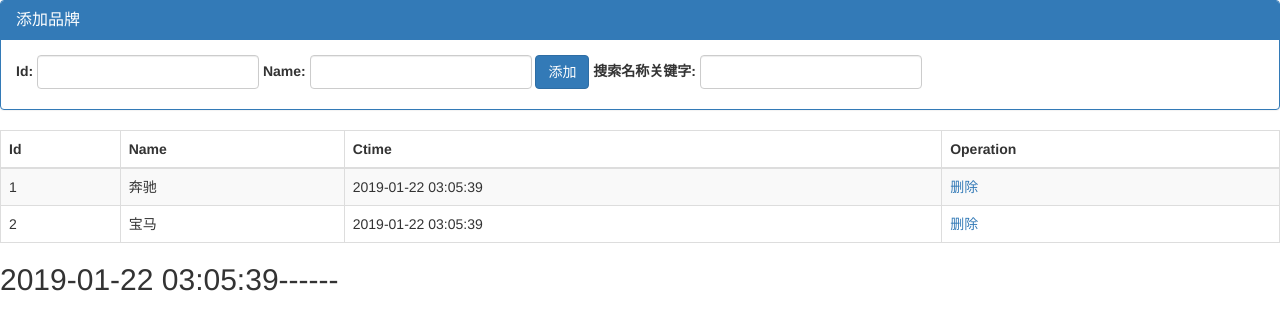
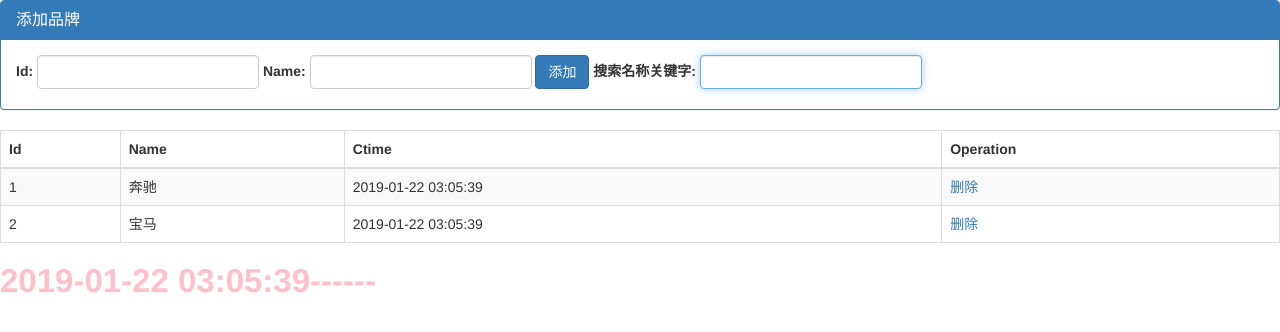
Before and after one commit to linglingxx/vue-study, a plain HTML site: page first/练习--列表.html in a window 1280 px wide. Drawn offline with nearby package versions, Linux system fonts and the light colour scheme.

Commit message:
在练习里面加了自定义指令的练习

```diff
--- a/first/练习--列表.html
+++ b/first/练习--列表.html
@@ -1,5 +1,6 @@
 <!DOCTYPE html>
 <html lang="en">
+
 <head>
     <meta charset="UTF-8">
     <meta name="viewport" content="width=device-width, initial-scale=1.0">
@@ -8,6 +9,7 @@
     <script src="./lib/vue-2.5.22.js"></script>
     <link rel="stylesheet" href="./lib/bootstrap.min.css">
 </head>
+
 <body>
     <div id="app">
 
@@ -23,14 +25,15 @@
 
                 <label>
                     Name:
-                        <input type="text" class="form-control" v-model="name" @keyup.f2="add">
+                    <input type="text" class="form-control" v-model="name" @keyup.f2="add" v-color>
                 </label>
 
                 <input type="button" class="btn btn-primary" value="添加" @click="add">
 
                 <label>
                     搜索名称关键字:
-                        <input type="text" class="form-control" v-model="keywords">
+                    <!-- Vue中所有指令, 在调用的时候, 都以 v- 开头 -->
+                    <input type="text" class="form-control" v-model="keywords" v-focus v-color="'green'">
                 </label>
             </div>
         </div>
@@ -58,12 +61,11 @@
     </div>
 
     <div id="app2">
-        <h2>{{ dt | dateFormat }}</h2>
+        <h2 v-color="'pink'" v-fontweight="900" v-fontsize="33">{{ dt | dateFormat }}</h2>
     </div>
 
     <script src="./lib/moment.js"></script>
     <script>
-
         /*  Vue.filter('dateFormat', (dateStr, pattern="") => {
             let dt = new Date(dateStr)
             let y = dt.getFullYear()
@@ -80,12 +82,46 @@
             }
         }) */
         // 全局过滤器就是所有vm实例共享的
-        Vue.filter('dateFormat', (dateStr, pattern ='YYYY-MM-DD HH:mm:ss') => {
+        Vue.filter('dateFormat', (dateStr, pattern = 'YYYY-MM-DD HH:mm:ss') => {
             return moment(dateStr).format(pattern)
         })
 
         // 自定义全局按键修饰符
         Vue.config.keyCodes.f2 = 113
+
+        // 使用Vue.directive() 定义全局的指令
+        // 其中: 参数1: 指令的名称, 在定义的时候,指令的名称前面,不需要加 v- 前缀; 但是在调用的时候,必须在指令名称前面加上 v- 前缀来进行调用
+        // 参数2: 是一个对象, 这个对象身上, 有一些指令相关的函数, 这些函数可以在特定的阶段, 执行相关的操作
+        Vue.directive('focus', {
+            bind: function (el) { // 每当指令绑定到元素上时,会立即执行这个bind函数, 只执行一次
+                // 在每个函数中,第一个参数永远是 el , 表示被绑定了指令的那个元素,这个 el 元素, 是一个原生的JS对象
+                // 在元素刚绑定了指令的时候,还没有插入到 DOM 中去, 这时调用focus方法没有作用, 一个元素只有插入DOM之后才能获取焦点
+            },
+            inserted: function (el) { // inseted 表示元素插入到 DOM 中的时候, 会执行 inseted 函数 触发一次
+                el.focus()
+                // 和JS行为有关的要放到 inseted 中,否则不生效
+
+            },
+            updated: function () { // 当 VNode 更新的时候,会执行 updated, 可能会触发多次
+
+            }
+        })
+
+        // 自定义一个设置字体颜色的指令
+        // 样式只要通过指令绑定给了元素,不管这个元素有没有被插入到页面中去,这个元素肯定有了一个内联样式
+        Vue.directive('color', {
+            bind: function (el, binding) {
+                // 和样式相关的,一般都可以在bind执行
+                // el.style.color = 'red'
+                console.log(binding.name)
+                console.log(binding.value)
+                console.log(binding.expression)
+
+                el.style.color = binding.value
+
+            }
+        })
+
 
         let vm = new Vue({
             el: '#app',
@@ -93,9 +129,16 @@
                 id: '',
                 name: '',
                 keywords: '',
-                list: [
-                    {id: 1, name: '奔驰', ctime: new Date() },
-                    {id: 2, name: '宝马', ctime: new Date() }
+                list: [{
+                        id: 1,
+                        name: '奔驰',
+                        ctime: new Date()
+                    },
+                    {
+                        id: 2,
+                        name: '宝马',
+                        ctime: new Date()
+                    }
                 ]
             },
             methods: {
@@ -103,11 +146,15 @@
                     // 1. 获取id 和 name, 直接从data获取
                     // 2. 组织一个对象, 把这个对象添加到当前data里的list上
                     // 3. Vue已实现数据双向绑定, 每次修改了data中的数据,Vue会默认监听到数据的改动,自动把最新的数据应用到 页面上
-                    let datas = { id: this.id, name: this.name, ctime: new Date()}
+                    let datas = {
+                        id: this.id,
+                        name: this.name,
+                        ctime: new Date()
+                    }
                     this.list.push(datas)
                     this.id = this.name = ''
                 },
-                del(id){
+                del(id) {
                     // 根据id,找到要删除的这项的索引,然后调用数组的 splicce 方法
                     // this.list.some((item, i) => {
                     //     if(item.id == id) {
@@ -117,7 +164,7 @@
                     // })
 
                     let index = this.list.findIndex(item => {
-                        if(item.id == id) {
+                        if (item.id == id) {
                             return true
                         }
                     })
@@ -134,7 +181,7 @@
 
                     return this.list.filter(item => {
                         // if(item.name.indexOf(keywords) != -1)
-                        if(item.name.includes(keywords)) {
+                        if (item.name.includes(keywords)) {
                             return item
                         }
                     })
@@ -148,28 +195,36 @@
                 dt: new Date()
             },
             methods: {},
-            filters: {   // 定义私有过滤器  两个条件 [过滤名称 和 处理函数]
+            filters: { // 定义私有过滤器  两个条件 [过滤名称 和 处理函数]
                 // 过滤器调用采用就近原则,如果私有和全局名称一致,优先私有
-                dateFormat:function(dateStr, pattern="") {
+                dateFormat: function (dateStr, pattern = "") {
                     let dt = new Date(dateStr)
                     let y = dt.getFullYear()
-                    let m = (dt.getMonth() + 1).toString().padStart(2,'0')
-                    let d = dt.getDate().toString().padStart(2,'0')
+                    let m = (dt.getMonth() + 1).toString().padStart(2, '0')
+                    let d = dt.getDate().toString().padStart(2, '0')
 
                     if (pattern.toLowerCase() === 'yyyy-mm-dd') {
                         return `${y}-${m}-${d}`
                     } else {
-                        let hh = dt.getHours().toString().padStart(2,'0')
-                        let mm = dt.getMinutes().toString().padStart(2,'0')
-                        let ss = dt.getSeconds().toString().padStart(2,'0')
+                        let hh = dt.getHours().toString().padStart(2, '0')
+                        let mm = dt.getMinutes().toString().padStart(2, '0')
+                        let ss = dt.getSeconds().toString().padStart(2, '0')
                         return `${y}-${m}-${d} ${hh}:${mm}:${ss}------`
                     }
                 }
+            },
+            directives: { //自定义私有指令
+                'fontweight': {
+                    bind: function (el, binding) {
+                        el.style.fontWeight = binding.value
+                    }
+                },
+                'fontsize': function (el, binding) {  // 这个function等同于把代码写到了bind和update中去
+                    el.style.fontSize = parseInt(binding.value) +'px'
+                }
             }
         })
-
-
-
     </script>
 </body>
+
 </html>
```
Lines whose indentation alone changed are shown as unchanged.
